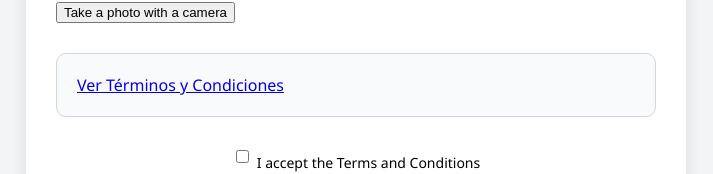
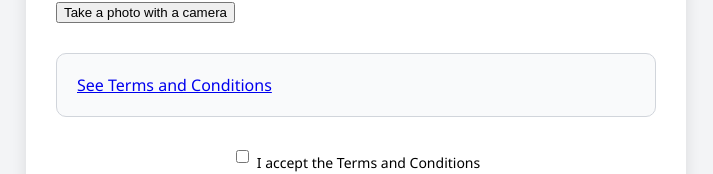
Before and after one commit to lrley/demoInscripcion, a React (Vite) app: page / in a window 1280 px wide. Shown: the part 487-661 px from the top of the page, without its empty margins (284-997 px from the left). Built offline with nearby package versions, Linux system fonts and the light colour scheme.

Commit message:
commit covert english 2

```diff
--- a/src/InscripcionApp.jsx
+++ b/src/InscripcionApp.jsx
@@ -193,7 +193,7 @@ console.log(inscripcionAPI);
 
         <div className="terminos-section">
           <a href="#" onClick={(e) => { e.preventDefault(); setMostrarTerminos(!mostrarTerminos); }}>
-            {mostrarTerminos ? 'Ocultar Términos y Condiciones' : 'Ver Términos y Condiciones'}
+            {mostrarTerminos ? 'Hide Terms and Conditions' : 'See Terms and Conditions'}
           </a>
 
           {mostrarTerminos && (
```
